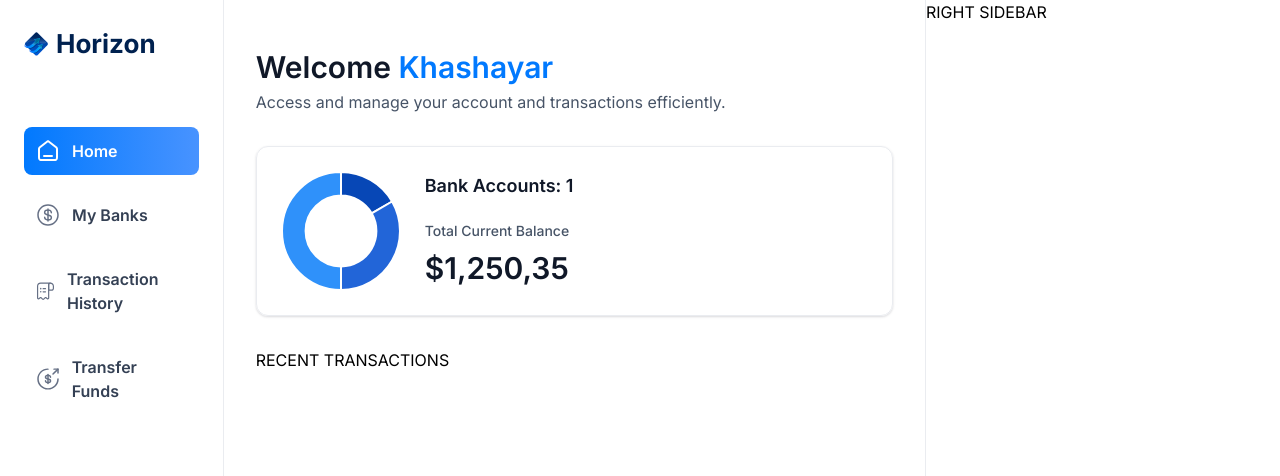
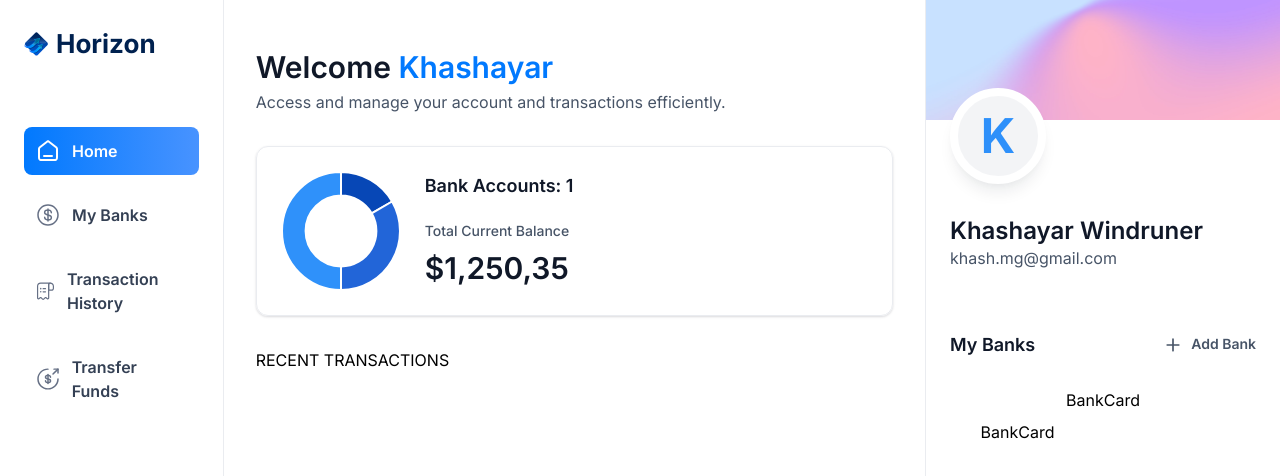
Before and after one commit to Khash90/jsm_banking, a Next.js app: page / in a window 1280 px wide. Shown: the top 476 px of the page. Built offline with nearby package versions, Linux system fonts and the light colour scheme.

Commit message:
Complete the first steps for RightSideBar and put placeholder for Bank Cards

```diff
--- a/app/(root)/page.tsx
+++ b/app/(root)/page.tsx
@@ -5,7 +5,7 @@
 
 const Home = () => {
 
-  const loggedIn = { firstName: 'Khashayar' }
+  const loggedIn = { firstName: 'Khashayar', lastName: 'Windruner', email: 'khash.mg@gmail.com' }
 
   return (
     <section className='home'>
@@ -34,7 +34,7 @@
       <RightSidebar
       user={loggedIn}
       transactions={[]}
-      banks={[]}
+      banks={[{}, {}]}
       />
     </section>
   )
--- /dev/null
+++ b/components/BankCard.tsx
@@ -0,0 +1,9 @@
+import React from 'react'
+
+const BankCard = () => {
+  return (
+    <div>BankCard</div>
+  )
+}
+
+export default BankCard
--- a/components/RightSidebar.tsx
+++ b/components/RightSidebar.tsx
@@ -1,9 +1,69 @@
+import Image from "next/image"
+import Link from "next/link"
+import BankCard from "./BankCard"
 
 
 const RightSidebar = ({ user, transactions, banks }: RightSidebarProps) => {
   return (
     <aside className="right-sidebar">
-            RIGHT SIDEBAR
+            <section className="flex flex-col pb-8">
+              <div className="profile-banner" />
+              <div className="profile">
+                <div className="profile-img">
+                  <span className="text-5xl font-bold text-blue-500">{user.firstName[0]}</span>
+                </div>
+                <div className="profile-details">
+                    <h1 className="profile-name">
+                      {user.firstName} {user.lastName}
+                    </h1>
+                    <p className="profile-email">
+                      {user.email}
+                    </p>
+                </div>
+              </div>
+            </section>
+
+
+            <section className="banks">
+              <div className="flex w-full justify-between">
+                <h2 className="header-2">My Banks</h2>
+                <Link href='/' className="flex gap-2">
+                    <Image
+                    src='/icons/plus.svg'
+                    width={20}
+                    height={20}
+                    alt="plus"
+                    />
+                    <h2 className="text-14 font-semibold text-gray-600">
+                        Add Bank
+                    </h2>
+                </Link>
+              </div>
+
+              {banks?.length > 0 && (
+                <div className="relative flex flex-1 flex-col items-center justify-center gap-5">
+                    <div className="relative z-10">
+                        <BankCard
+                        key={banks[0].$id}
+                        account={banks[0]}
+                        userName={`${user.firstName} ${user.lastName}`}
+                        showBalance={false}
+                        />
+                    </div>
+                    {banks[1] && (
+                      <div className="absolute right-0 top-8 z-0 w-[90%] ">
+                          <BankCard
+                          key={banks[1].$id}
+                          account={banks[1]}
+                          userName={`${user.firstName} ${user.lastName}`}
+                          showBalance={false}
+                          />
+                      </div>
+                    )}
+                </div>
+              )}
+
+            </section>
     </aside>
   )
 }
```
